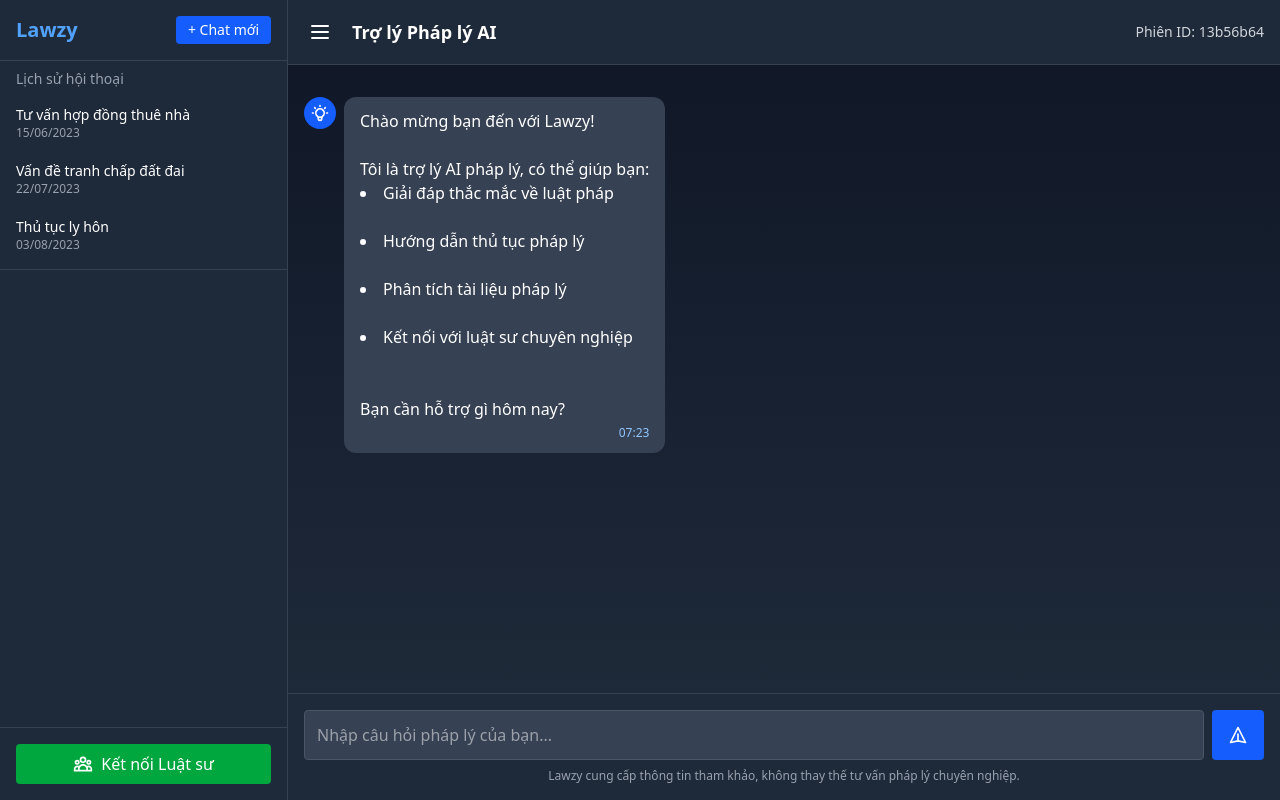
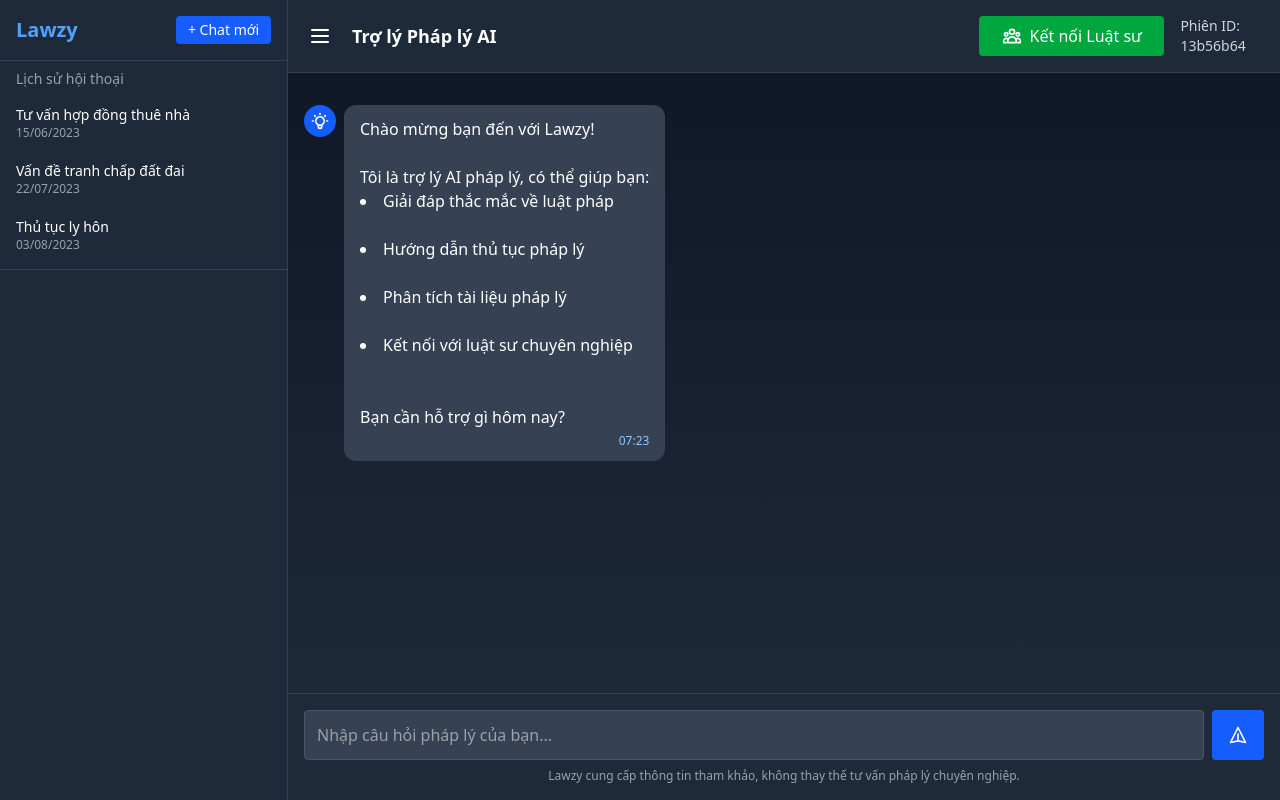
Before and after one commit to hmquan191/Lawzy-demo, a React (Vite) app in the folder react/: page / in a window 1280 px wide. Shown: the top 800 px of the page. Built offline with nearby package versions, Linux system fonts and the light colour scheme.

Commit message:
Chuyển mục tìm lawyer lên trên sidebar

```diff
--- a/react/components/ChatBot.tsx
+++ b/react/components/ChatBot.tsx
@@ -5,7 +5,6 @@ import ChatHeader from './ChatHeader'
 import ChatInterface from './ChatInterface'
 import BotTypingMessage from './BotTypingMessage'
 import { markdownToHTML } from '../utils/markdownUtils'
-// import { formatDate, formatTime } from '../utils/dateUtils'
 import { extractMermaidCode } from '../utils/diagramUtils'
 import DiagramSection from './DiagramSection'
 
@@ -159,17 +158,20 @@ const ChatBot = () => {
           sidebarOpen={sidebarOpen}
           chatHistories={chatHistories}
           activeChatId={activeChatId}
-          showLawyers={showLawyers}
           startNewChat={startNewChat}
           setActiveChatId={setActiveChatId}
-          toggleLawyersPanel={toggleLawyersPanel}
           formatDate={formatDate}
         />
 
         {/* Main chat area */}
         <div className='flex-1 flex flex-col h-full overflow-hidden'>
           {/* Header */}
-          <ChatHeader toggleSidebar={toggleSidebar} sessionId={sessionId} />
+          <ChatHeader
+            toggleSidebar={toggleSidebar}
+            sessionId={sessionId}
+            showLawyers={showLawyers}
+            toggleLawyersPanel={toggleLawyersPanel}
+          />
 
         {/* Chat Interface */}
         <ChatInterface
--- a/react/components/ChatHeader.tsx
+++ b/react/components/ChatHeader.tsx
@@ -1,11 +1,14 @@
 import React from 'react'
+import LawyerConnect from './LawyerConnect'
 
 interface ChatHeaderProps {
   toggleSidebar: () => void
   sessionId: string
+  showLawyers: boolean
+  toggleLawyersPanel: () => void
 }
 
-const ChatHeader: React.FC<ChatHeaderProps> = ({ toggleSidebar, sessionId }) => {
+const ChatHeader: React.FC<ChatHeaderProps> = ({ toggleSidebar, sessionId, showLawyers, toggleLawyersPanel }) => {
   return (
     <div className='p-4 border-b border-gray-700 flex items-center justify-between bg-gray-800 flex-shrink-0'>
       <div className='flex items-center gap-4'>
@@ -22,7 +25,8 @@ const ChatHeader: React.FC<ChatHeaderProps> = ({ toggleSidebar, sessionId }) =>
         </button>
         <h1 className='text-lg font-semibold'>Trợ lý Pháp lý AI</h1>
       </div>
-      <div className='flex items-center gap-2'>
+      <div className='flex items-center gap-4'>
+        <LawyerConnect showLawyers={showLawyers} toggleLawyersPanel={toggleLawyersPanel} />
         <span className='text-sm text-gray-300'>Phiên ID: {sessionId.substring(0, 8)}</span>
       </div>
     </div>
--- a/react/components/ChatSidebar.tsx
+++ b/react/components/ChatSidebar.tsx
@@ -1,15 +1,12 @@
 import React from 'react'
-import LawyerConnect from './LawyerConnect'
 import type { ChatHistory } from '../types'
 
 interface ChatSidebarProps {
   sidebarOpen: boolean
   chatHistories: ChatHistory[]
   activeChatId: string | null
-  showLawyers: boolean
   startNewChat: () => void
   setActiveChatId: (id: string) => void
-  toggleLawyersPanel: () => void
   formatDate: (date: Date) => string
   className?: string
 }
@@ -18,10 +15,8 @@ const ChatSidebar: React.FC<ChatSidebarProps> = ({
   sidebarOpen,
   chatHistories,
   activeChatId,
-  showLawyers,
   startNewChat,
   setActiveChatId,
-  toggleLawyersPanel,
   formatDate,
   className
 }) => {
@@ -54,9 +49,6 @@ const ChatSidebar: React.FC<ChatSidebarProps> = ({
           ))}
         </div>
       </div>
-      <div className='mt-auto p-4 border-t border-gray-700'>
-        <LawyerConnect showLawyers={showLawyers} toggleLawyersPanel={toggleLawyersPanel} />
-      </div>
     </div>
   )
 }
```
